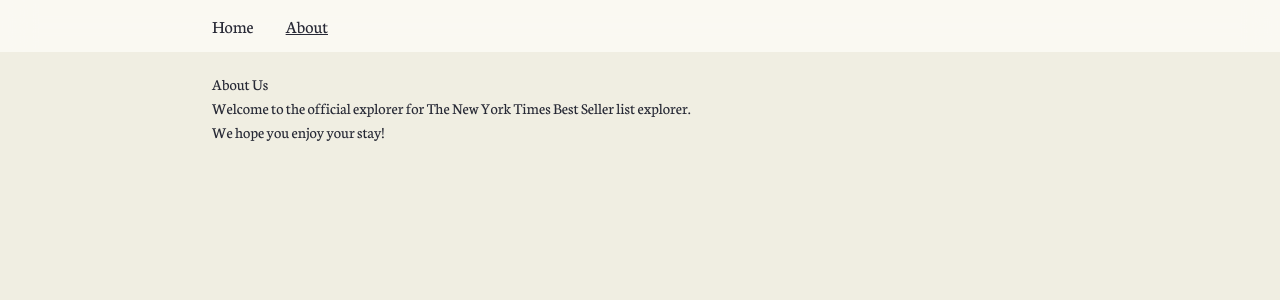
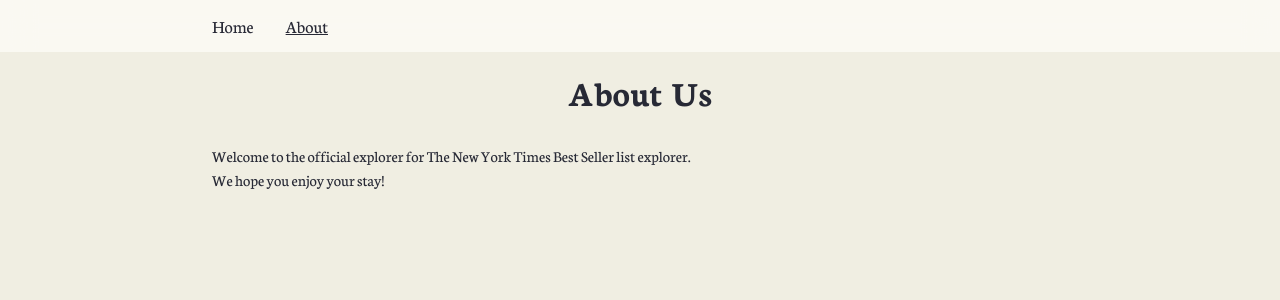
Before and after one commit to hyesuhong/next_best_seller, a Next.js app: page /about in a window 1280 px wide. Shown: the top 300 px of the page. Built offline with nearby package versions, Linux system fonts and the light colour scheme.

Commit message:
feat: add page title component

```diff
--- a/app/(home)/page.tsx
+++ b/app/(home)/page.tsx
@@ -1,6 +1,7 @@
 import Link from 'next/link';
 import { GetGenres } from '@/types/api';
 import { BASE_URL } from '@/app/constants';
+import PageTitle from '@/components/pageTitle';
 
 export const metadata = {
 	title: 'Home',
@@ -18,8 +19,8 @@
 	const genres = await getGenres();
 
 	return (
-		<main>
-			<h1>The New York Times Best Seller Explorer</h1>
+		<>
+			<PageTitle>The New York Times Best Seller Explorer</PageTitle>
 
 			<ul>
 				{genres.results.map((genre) => (
@@ -30,7 +31,7 @@
 					</li>
 				))}
 			</ul>
-		</main>
+		</>
 	);
 }
 
--- a/app/about/page.tsx
+++ b/app/about/page.tsx
@@ -1,13 +1,15 @@
+import PageTitle from '@/components/pageTitle';
+
 export default function Page() {
 	return (
-		<main>
-			<h1>About Us</h1>
+		<>
+			<PageTitle>About Us</PageTitle>
 			<p>
 				Welcome to the official explorer for The New York Times Best Seller list
 				explorer.
 				<br />
 				We hope you enjoy your stay!
 			</p>
-		</main>
+		</>
 	);
 }
--- a/app/list/[id]/page.tsx
+++ b/app/list/[id]/page.tsx
@@ -3,6 +3,7 @@
 import { GetBooks } from '@/types/api';
 import { Params } from '@/types/params';
 import { BASE_URL } from '@/app/constants';
+import PageTitle from '@/components/pageTitle';
 
 async function getBooks(id: string) {
 	const url = `${BASE_URL}/list?name=${id}`;
@@ -24,8 +25,8 @@
 	const books = await getBooks(id);
 
 	return (
-		<main>
-			<h1>{books.results.display_name}</h1>
+		<>
+			<PageTitle>{books.results.display_name}</PageTitle>
 			<article>
 				{books.results.books.map((book) => (
 					<dl key={book.primary_isbn13}>
@@ -45,6 +46,6 @@
 					</dl>
 				))}
 			</article>
-		</main>
+		</>
 	);
 }
--- /dev/null
+++ b/components/pageTitle.tsx
@@ -0,0 +1,5 @@
+import { PropsWithChildren } from 'react';
+
+export default function PageTitle({ children }: PropsWithChildren) {
+	return <h1 className='text-center text-4xl font-bold mb-8'>{children}</h1>;
+}
```
